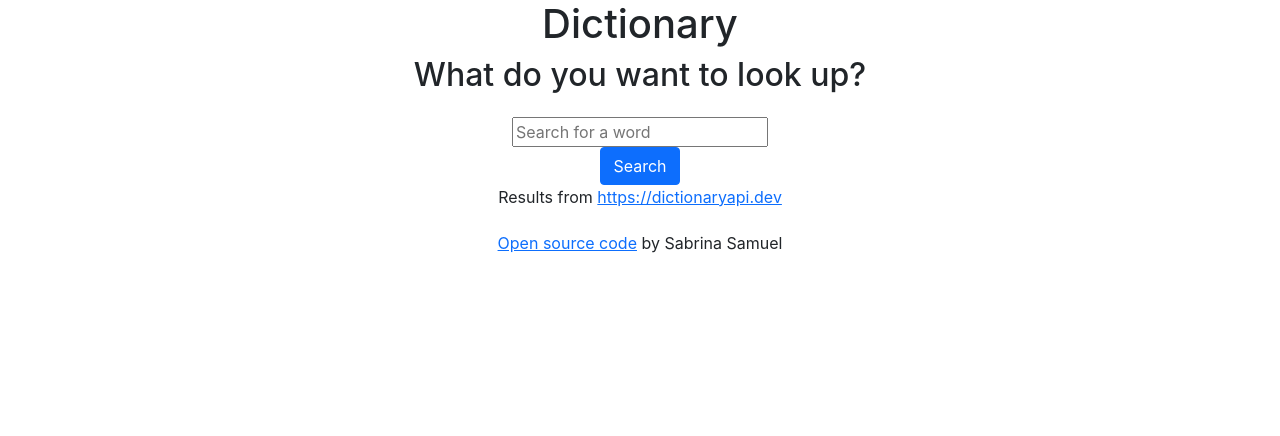
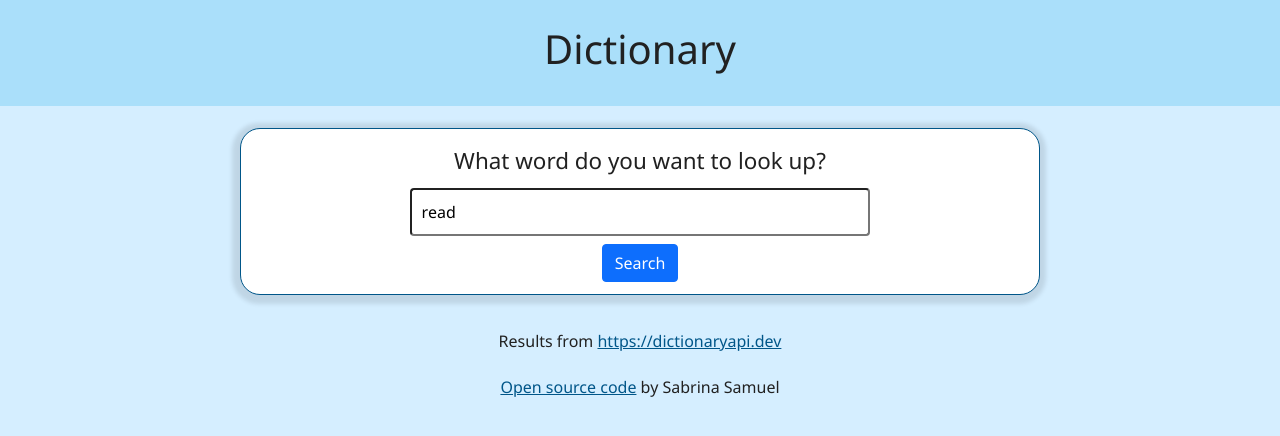
Before and after one commit to ssrome/dictionary-react, a React (Create React App) app: page / in a window 1280 px wide. Shown: the top 436 px of the page. Built offline with nearby package versions, Linux system fonts and the light colour scheme; no server answers.

Commit message:
Update styles and added a default search value

```diff
--- a/src/App.css
+++ b/src/App.css
@@ -1,26 +1,55 @@
+header {
+  background-color: #aadffa;
+  padding: 25px 0;
+}
+
 h1,
-h2,
 .credit,
-.Footer {
+footer {
+  text-align: center;
+}
+
+span.question {
+  display: block;
+  font-size: 1.4rem;
+  padding: 10px 0;
   text-align: center;
 }
 
 ul {
   list-style-type: none;
 }
+a {
+  color: #005689;
+}
 
 .Dictionary {
   margin: 2% auto 0;
+}
+.Dictionary input {
+  border-radius: 4px;
+  padding: 10px;
+  width: 60%;
+}
+.Dictionary section {
+  background-color: #ffffff;
+  border: 1px solid #005689;
+  border-radius: 20px;
+  box-shadow: -1px 2px 4px 7px rgb(0 0 0 / 10%);
+  margin: 2% auto 3%;
+  padding: 5px 15px;
+  max-width: 800px;
 }
 .searchForm {
   text-align: center;
 }
 
-.Results {
-  background-color: rgb(245, 245, 245);
-  margin: 3% auto;
-  max-width: 800px;
-  padding: 15px 20px;
+button {
+  margin: 1% 0 1%;
+}
+
+.Meaning {
+  margin: 1% 0 0;
 }
 
 .word {
@@ -39,6 +68,16 @@ ul {
   font-style: italic;
 }
 
-.Footer {
+.Synonyms li {
+  display: inline-block;
+  padding: 0 10px;
+}
+
+footer {
+  color: #212121;
   margin: 2% 0 0;
 }
+
+audio {
+  max-width: 300px;
+}
--- a/src/App.js
+++ b/src/App.js
@@ -5,10 +5,11 @@ import Footer from "./Footer";
 function App() {
   return (
     <div className="App">
+      <header>
+        <h1>Dictionary</h1>
+      </header>
       <div className="container">
-        <h1>Dictionary</h1>
-        <h2>What do you want to look up?</h2>
-        <Dictionary />
+        <Dictionary defaultKeyword="read" />
         <div className="credit">
           Results from{" "}
           <a href="https://dictionaryapi.dev/" target="_blank" rel="noreferrer">
--- a/src/Dictionary.js
+++ b/src/Dictionary.js
@@ -2,41 +2,61 @@ import React, { useEffect, useState } from "react";
 import axios from "axios";
 import Results from "./Results";
 
-export default function Dictionary() {
-  const [keyword, setKeyword] = useState("");
+export default function Dictionary(props) {
+  const [keyword, setKeyword] = useState(props.defaultKeyword);
   const [results, setResults] = useState(null);
+  const [loaded, setLoaded] = useState(false);
 
   function handleResponse(response) {
     setResults(response.data[0]);
   }
 
-  function hanndleKeyword(event) {
+  function handleKeyword(event) {
     setKeyword(event.target.value);
+  }
+
+  function search() {
+    let url = `https://api.dictionaryapi.dev/api/v2/entries/en_GB/${keyword}`;
+    axios.get(url).then(handleResponse);
+  }
+
+  function load() {
+    setLoaded(true);
+
+    search();
   }
 
   useEffect(() => {}, [keyword]);
 
-  function search(event) {
+  function handleSubmit(event) {
     event.preventDefault();
-    let url = `https://api.dictionaryapi.dev/api/v2/entries/en_GB/${keyword}`;
-    axios.get(url).then(handleResponse);
+    search();
   }
+  if (loaded) {
     return (
       <div className="Dictionary">
-      <form onSubmit={search} className="searchForm">
+        <section>
+          <span className="question">What word do you want to look up?</span>
+          <form onSubmit={handleSubmit} className="searchForm">
             <input
               type="search"
               aria-label="search input"
               placeholder="Search for a word"
-          onChange={hanndleKeyword}
+              defaultValue={props.defaultKeyword}
+              onChange={handleKeyword}
             />
             <br />
             <button type="submit" className="btn btn-primary">
               Search
             </button>
           </form>
+        </section>
 
         <Results results={results} />
       </div>
     );
+  } else {
+    load();
+    return <div>loading...</div>;
   }
+}
--- a/src/Footer.js
+++ b/src/Footer.js
@@ -2,7 +2,7 @@ import React from "react";
 
 export default function Footer() {
   return (
-    <div className="Footer">
+    <footer>
       <a
         href="https://github.com/ssrome/dictionary-react"
         target="_blank"
@@ -11,6 +11,6 @@ export default function Footer() {
         Open source code
       </a>{" "}
       by Sabrina Samuel
-    </div>
+    </footer>
   );
 }
--- a/src/Meaning.js
+++ b/src/Meaning.js
@@ -3,7 +3,7 @@ import Synonyms from "./Synonyms";
 
 export default function Meaning(props) {
   return (
-    <div>
+    <div className="Meaning">
       <h4>{props.meaning.partOfSpeech}</h4>
       {props.meaning.definitions.map(function (definition, index) {
         return (
--- a/src/Phonetics.js
+++ b/src/Phonetics.js
@@ -2,13 +2,20 @@ import React from "react";
 
 export default function Phonetics(props) {
   return (
-    <div>
-      {props.phonetics.text}
+    <ul className="Phonetics">
+      <li>{props.phonetics.text}</li>
+      <li>
+        <audio controls src={props.phonetics.audio}>
+          Your browser does not support the
+          <code>audio</code> element.
+        </audio>
+      </li>
+      {/* {props.phonetics.text}
       <br />
       <audio controls src={props.phonetics.audio}>
         Your browser does not support the
         <code>audio</code> element.
-      </audio>
-    </div>
+      </audio> */}
+    </ul>
   );
 }
--- a/src/Results.js
+++ b/src/Results.js
@@ -6,7 +6,9 @@ export default function Results(props) {
   if (props.results) {
     return (
       <div className="Results">
+        <section>
           <h3 className="word">{props.results.word}</h3>
+
           {props.results.phonetics.map(function (phonetic, index) {
             return (
               <div key={index}>
@@ -14,9 +16,13 @@ export default function Results(props) {
               </div>
             );
           })}
-
+        </section>
         {props.results.meanings.map(function (meaning, index) {
-          return <Meaning key={index} meaning={meaning} />;
+          return (
+            <section key={index}>
+              <Meaning meaning={meaning} />
+            </section>
+          );
         })}
       </div>
     );
--- a/src/index.css
+++ b/src/index.css
@@ -1,13 +1,7 @@
 body {
+  background-color: #d5eeff;
+  color: #212121;
+  font-family: "Segoe UI", "Roboto", "Oxygen", "Ubuntu", "Cantarell",
+    "Fira Sans", "Droid Sans", "Helvetica Neue", sans-serif;
   margin: 0;
-  font-family: -apple-system, BlinkMacSystemFont, 'Segoe UI', 'Roboto', 'Oxygen',
-    'Ubuntu', 'Cantarell', 'Fira Sans', 'Droid Sans', 'Helvetica Neue',
-    sans-serif;
-  -webkit-font-smoothing: antialiased;
-  -moz-osx-font-smoothing: grayscale;
 }
-
-code {
-  font-family: source-code-pro, Menlo, Monaco, Consolas, 'Courier New',
-    monospace;
-}
```
Lines whose indentation alone changed are shown as unchanged.
